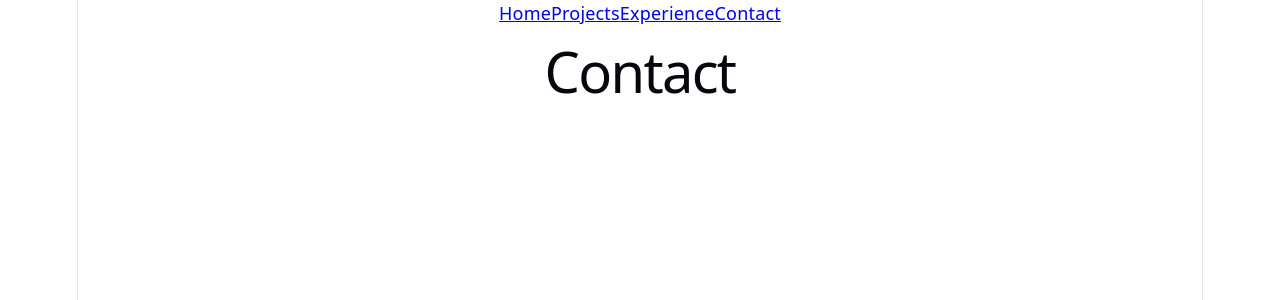
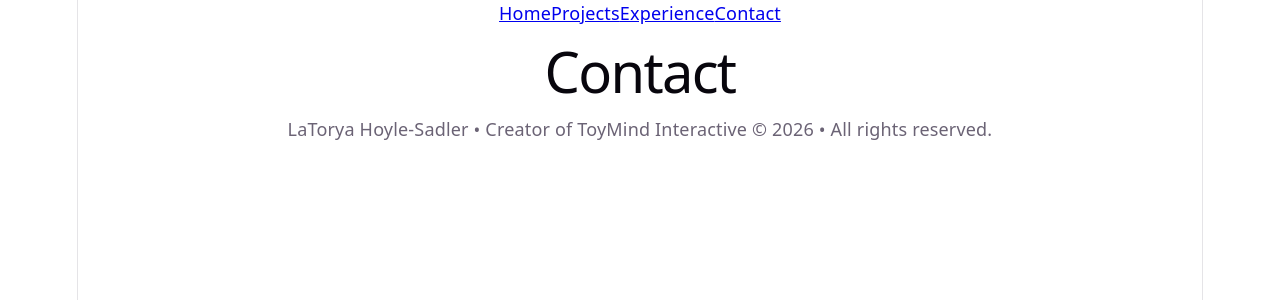
Before and after one commit to IamLaTorya/portfolio, a React app: page /contact in a window 1280 px wide. Shown: the top 300 px of the page. Built offline with nearby package versions, Linux system fonts and the light colour scheme; the HTML template or start-up script is replaced by a standard one.

Commit message:
Updated Footer component with personalized creative brand identity

```diff
--- a/src/App.jsx
+++ b/src/App.jsx
@@ -2,6 +2,7 @@
 import { Routes, Route } from "react-router-dom";
 // import components
 import Navigation from "./components/Navigation"
+import Footer from "./components/Footer"
 // import pages
 import Home from './pages/Home'
 import Experience from './pages/Experience'
@@ -21,6 +22,7 @@
           <Route path="/experience" element={<Experience />} />
           <Route path="/contact" element={<Contact />} />
         </Routes>
+        <Footer />
     </>
   )
 }
--- a/src/components/Footer.jsx
+++ b/src/components/Footer.jsx
@@ -0,0 +1,10 @@
+export default function Footer() {
+    const currentYear = new Date().getFullYear()
+    return (
+        <footer className="footer">
+            <p className="footer-text">
+                LaTorya Hoyle-Sadler • Creator of ToyMind Interactive &copy; {currentYear} • All rights reserved.
+            </p>
+        </footer>
+    );
+}
```
